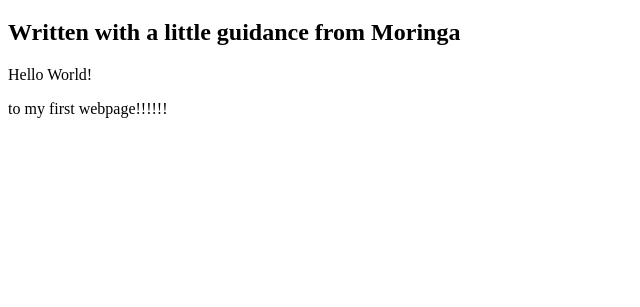
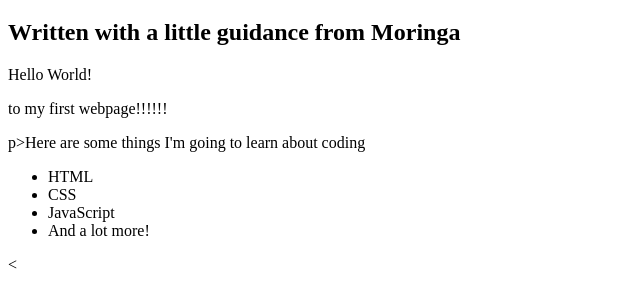
Before and after one commit to ChelseaOwiti/Websitesss, a plain HTML site: page myfirstwebpage.html in a window 1280 px wide. Shown: the part 61-368 px from the top of the page, without its empty margins (0-640 px from the left). Drawn offline with Linux system fonts and the light colour scheme.

Commit message:
added more lines

```diff
--- a/myfirstwebpage.html
+++ b/myfirstwebpage.html
@@ -8,6 +8,14 @@
     <h2>Written with a little guidance from Moringa</h2>
     <p>Hello World!</p>
     <p> to my first webpage!!!!!!</p>
+
+    p>Here are some things I'm going to learn about coding</p>
+    <ul>
+      <li>HTML</li>
+      <LI>CSS</LI>
+      <li>JavaScript</li>
+      <li>And a lot more!</li>
+    </ul>
+    <
   </body>
-
 </html>
```
